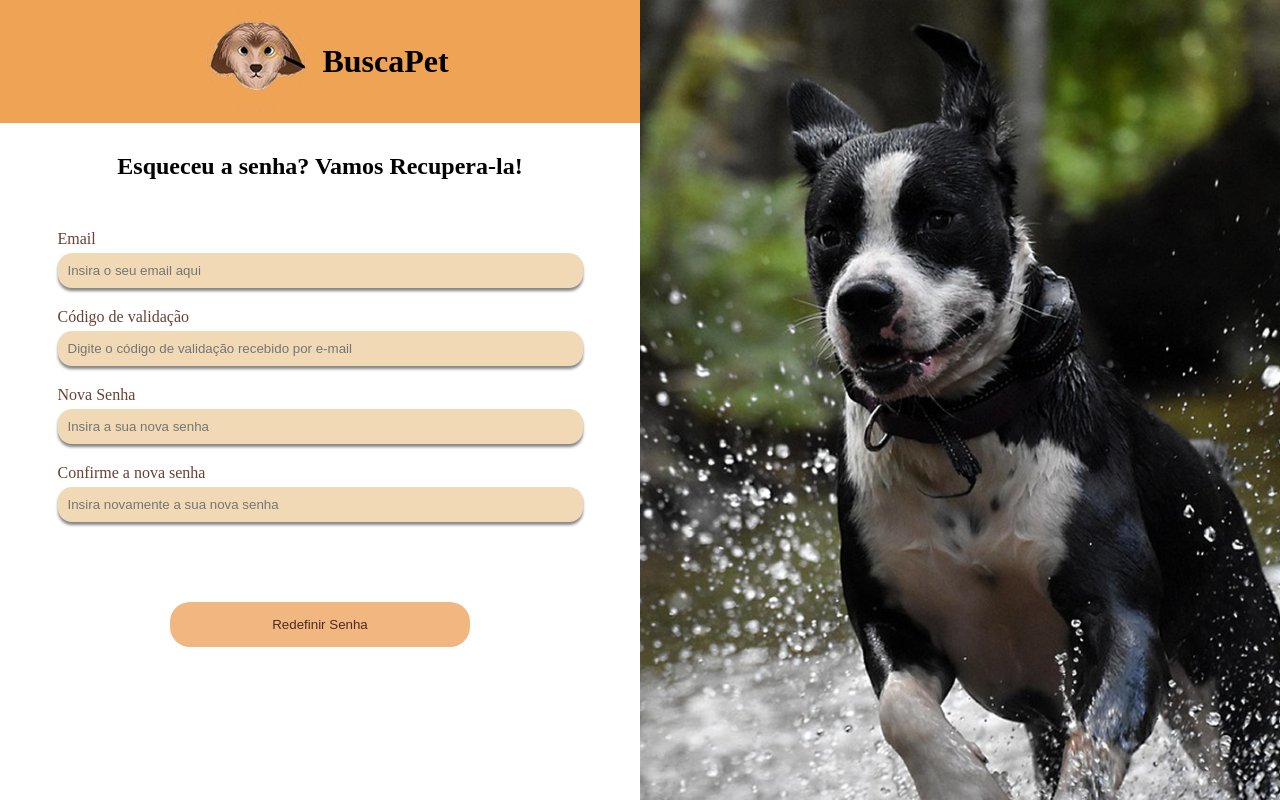
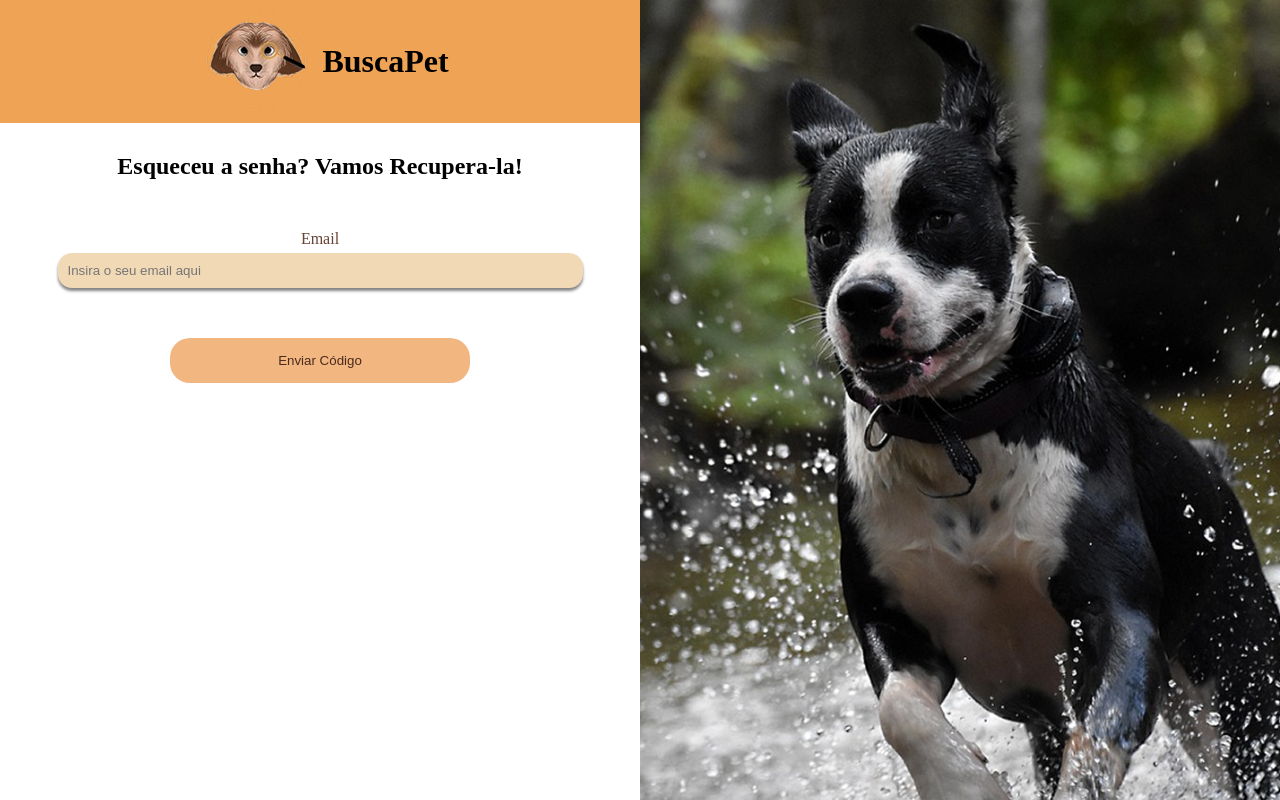
Before and after one commit to israelsouza/busca-pet, a React (Vite) app in the folder frontend/busca-pet/: page /form/recuperacao-senha in a window 1280 px wide. Built offline with nearby package versions, Linux system fonts and the light colour scheme; a web font is replaced by a local one.

Commit message:
feat: conexão com backend; exibir inputs conforme progresso/necessidade

```diff
--- /dev/null
+++ b/frontend/busca-pet/src/assets/utils/globalUser.js
@@ -0,0 +1,16 @@
+import { useState } from 'react';
+
+let globalUserEmail = '';
+
+const useAuth = () => {
+  const [userEmail, setUserEmail] = useState(globalUserEmail);
+
+  const setEmail = (email) => {
+    globalUserEmail = email;
+    setUserEmail(email);
+  };
+
+  return { userEmail, setEmail };
+};
+
+export default useAuth;
--- a/frontend/busca-pet/src/components/ButtonForm.jsx
+++ b/frontend/busca-pet/src/components/ButtonForm.jsx
@@ -1,9 +1,9 @@
 import React from 'react'
 import styles from './styles/btn_form.module.css'
 
-const ButtonForm = ({placeholder, algumaFuncao}) => {
+const ButtonForm = ({placeholder, algumaFuncao, refProp, onChange}) => {
   return (
-    <input type="submit" value={placeholder} className={styles['btn-form']} onClick={algumaFuncao} />
+    <input type="submit" value={placeholder} className={styles['btn-form']} onClick={algumaFuncao} ref={refProp} />
   )
 }
 
--- a/frontend/busca-pet/src/components/InputTxt.jsx
+++ b/frontend/busca-pet/src/components/InputTxt.jsx
@@ -1,6 +1,6 @@
 import style from "./styles/inputtxt.module.css";
 
-function InputTxt({ name, place, refProp, required, type }) {
+function InputTxt({ name, place, refProp, required, type, onChange }) {
   return (
     <div className={style.imput}>
       <label className={style.imput__name}>{name}</label>
@@ -11,6 +11,7 @@ function InputTxt({ name, place, refProp, required, type }) {
           ref={refProp}
           required={required}
           type={type}
+          onChange={onChange}
         />
       </div>
     </div>
--- a/frontend/busca-pet/src/pages/RecuperacaoSenha.jsx
+++ b/frontend/busca-pet/src/pages/RecuperacaoSenha.jsx
@@ -1,10 +1,97 @@
 import React from "react";
+import { useRef, useState } from "react";
+import { useNavigate } from "react-router-dom";
 import HeaderForm from "../components/HeaderForm";
 import InputTxt from "../components/InputTxt";
 import ButtonForm from "../components/ButtonForm";
 import style from './styles/recuperacao_senha.module.css'
+import enviarDados from "../assets/utils/enviarDados";
+import useAuth from "../assets/utils/globalUser";
 
 const RecuperacaoSenha = () => {
+  const navigate = useNavigate();
+  const emailRef = useRef(null);
+  const tokenRef = useRef(null);
+  const passRef = useRef(null);
+
+  const [etapa, setEtapa] = useState('solicitarEmail'); // Estado para controlar a etapa do formulário
+  const [mensagemErro, setMensagemErro] = useState('');
+  const [mensagemSucesso, setMensagemSucesso] = useState('');
+
+  const { userEmail, setEmail } = useAuth();
+
+  const handleEmailChange = (event) => {
+    setEmail(emailRef.current.value);
+  };
+
+  async function recuperarSenha(e) {
+    e.preventDefault();
+    console.log('emailGlobal: ', userEmail)
+
+    const email = {      email: emailRef.current.value    }
+    const result = await enviarDados(email, "form/recuperar-senha")
+
+    if (result.success) {
+      setEtapa('validarToken'); // Mudar para a etapa de validar o token
+      setMensagemSucesso(result.message);
+      setMensagemErro('');
+    } else {
+      setMensagemErro(result.message || 'Erro ao solicitar código, reveja o email e tente novamente.');
+      setMensagemSucesso('');
+    }
+
+    console.log('email: ', email)
+    console.log('emailGlobal: ', userEmail)
+
+    console.log(result)
+  }
+
+  async function validarToken(e) {
+    e.preventDefault();
+
+    const data = {
+      email: userEmail,
+      token: tokenRef.current.value
+    }
+
+    console.log(data)
+
+    const result = await enviarDados(data, "validar-token-senha")
+
+    if (result.success) {
+      setEtapa('atualizarSenha'); // Mudar para a etapa de atualizar a senha
+      setMensagemSucesso(result.message);
+      setMensagemErro('');
+    } else {
+      setMensagemErro(result.message || 'Token inválido.');
+      setMensagemSucesso('');
+    }
+
+    console.log(result)
+  }
+
+  async function atualizarSenha(e) {
+    e.preventDefault();
+
+    // comparar se as 2 sao === iguais
+    // se nao, exibir erro
+
+    const password = { password: passRef.current.value, email: userEmail }
+    const result = await enviarDados(password, "atualizar-senha")
+
+    if (result.success) {
+      setEtapa('concluido'); // Mudar para a etapa de conclusão
+      setMensagemSucesso(result.message);
+      setMensagemErro('');
+    } else {
+      setMensagemErro(result.message || 'Erro ao atualizar senha.');
+      setMensagemSucesso('');
+    }
+    console.log("atualizar: ", result)
+
+    setTimeout(() => navigate("/form/login"), 1200);
+  }
+
   return (
     <div className={style['rec-senha']}>
       <div className={style['rec-senha__form']}>
@@ -19,28 +106,46 @@ const RecuperacaoSenha = () => {
             </h2>
           </div>
 
-          <div className={style['rec-senha__box-form']}>
-            <InputTxt name="Email" place="Insira o seu email aqui" />
-            <InputTxt
-              name="Código de validação"
-              place="Digite o código de validação recebido por e-mail"
-            />
-            <InputTxt name="Nova Senha" place="Insira a sua nova senha" />
-            <InputTxt
-              name="Confirme a nova senha"
-              place="Insira novamente a sua nova senha"
-            />
-          </div>
+          {mensagemSucesso && <div className="sucess_form">{mensagemSucesso}</div>}
+          {mensagemErro && <div className="cad__error">{mensagemErro}</div>}
 
-          <div className={style['rec-senha__box-btn']}>
-            <ButtonForm placeholder="Redefinir Senha" />
-          </div>
-        </div>
-      </div>
+          {etapa === 'solicitarEmail' && (
+            <div className={style['rec-senha__etapa']}>
+              <InputTxt name="Email" place="Insira o seu email aqui" refProp={emailRef} onChange={handleEmailChange}  />
+              <ButtonForm placeholder="Enviar Código"  algumaFuncao={recuperarSenha}/>
+            </div>
+          )}
 
-      <div className={style['rec-senha__image']}>
+          {etapa === 'validarToken' && (
+            <div className={style['rec-senha__etapa']}>
+              <InputTxt
+                name="Código de validação"
+                place="Digite o código de validação recebido por e-mail"
+                refProp={tokenRef}
+              />
+              <ButtonForm placeholder="Validar Token"  algumaFuncao={validarToken} />
+            </div>
+          )}
 
-      </div>
+          {etapa === 'atualizarSenha' && (
+            <div className={style['rec-senha__etapa']}>
+              <InputTxt name="Nova Senha" place="Insira a sua nova senha" refProp={passRef} type="password" />
+              <InputTxt name="Confirme a nova senha" place="Insira novamente a sua nova senha" type="password" />
+              <ButtonForm placeholder="Atualizar senha"  algumaFuncao={atualizarSenha} />
+            </div>
+          )}
+
+          {etapa === 'concluido' && (
+            <div className={style['rec-senha__etapa']}>
+
+            </div>
+          )}
+
+
+
+    </div>
+    </div>
+      <div className={style['rec-senha__image']}></div>
     </div>
   );
 };
--- a/frontend/busca-pet/src/pages/styles/recuperacao_senha.module.css
+++ b/frontend/busca-pet/src/pages/styles/recuperacao_senha.module.css
@@ -29,3 +29,20 @@
   min-height: 100svh;
   width: 50%;
 }
+
+.rec-senha__etapa{
+  text-align: center;
+}
+
+
+#mensagemErroRecuperarSenha{
+  color: red;
+  text-align: center;
+  font-size: 26px;
+}
+
+#mensagemSucessoRecuperarSenha{
+  color: green;
+  text-align: center;
+  font-size: 26px;
+}
```
